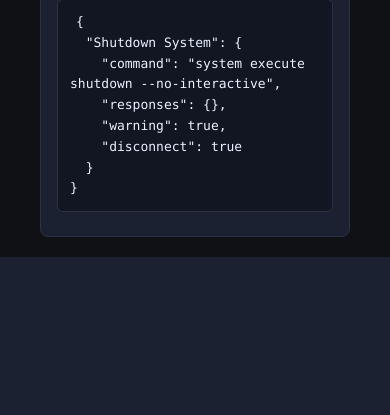
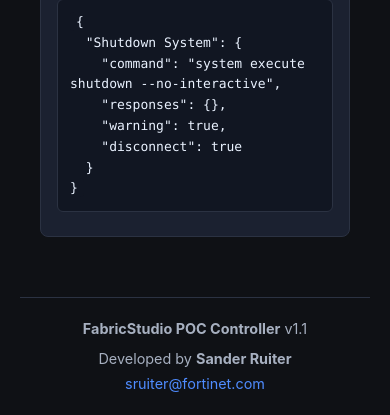
Before and after one commit to s-ruiter/FabricStudioController, a Flask app: page /editor in a window 390 px wide; the page is wider, and only the part inside the window is pictured. Shown: the part 4045-4460 px from the top of that part. Before the commit the page ends 4302 px from the top of that part, so only its background shows below. Run offline with Flask 3, Linux system fonts and the light colour scheme.

Commit message:
Add version number and contact information to footer
Footer additions:
- Added version 1.1 to both main page and editor page
- Added developer name: Sander Ruiter
- Added email address: sruiter@fortinet.com
- Styled footer with consistent design and proper spacing
- Added mailto link for email address

Footer styling:
- Centered text with proper spacing
- Uses CSS variables for consistent theming
- Border top separator
- Responsive design
- Professional appearance

This provides clear attribution and version tracking for the application.

```diff
--- a/commands.json
+++ b/commands.json
@@ -29,5 +29,11 @@
     "prompt": "New password for guest user:",
     "responses": {},
     "disconnect": false
+  },
+  "Shutdown FAD FortiPoC and VM": {
+    "command": "execute shutdown",
+    "responses": {"Confirm shutdown" : "y\n"},
+    "warning": true,
+    "disconnect": true
   }
 }
--- a/templates/editor.html
+++ b/templates/editor.html
@@ -380,5 +380,18 @@
         // Load content on page load
         document.addEventListener('DOMContentLoaded', loadCurrent);
     </script>
+
+    <!-- Footer with version and contact info -->
+    <footer style="margin-top: 40px; padding: 20px 0; border-top: 1px solid var(--border-color); text-align: center; color: var(--text-secondary); font-size: 0.9rem;">
+        <div style="margin-bottom: 8px;">
+            <strong>FabricStudio POC Controller</strong> v1.1
+        </div>
+        <div style="margin-bottom: 4px;">
+            Developed by <strong>Sander Ruiter</strong>
+        </div>
+        <div>
+            <a href="mailto:sruiter@fortinet.com" style="color: var(--accent); text-decoration: none;">sruiter@fortinet.com</a>
+        </div>
+    </footer>
 </body>
 </html>
```
Also changed, not shown: templates/index.html (+13 -0 lines), 1 other file.
